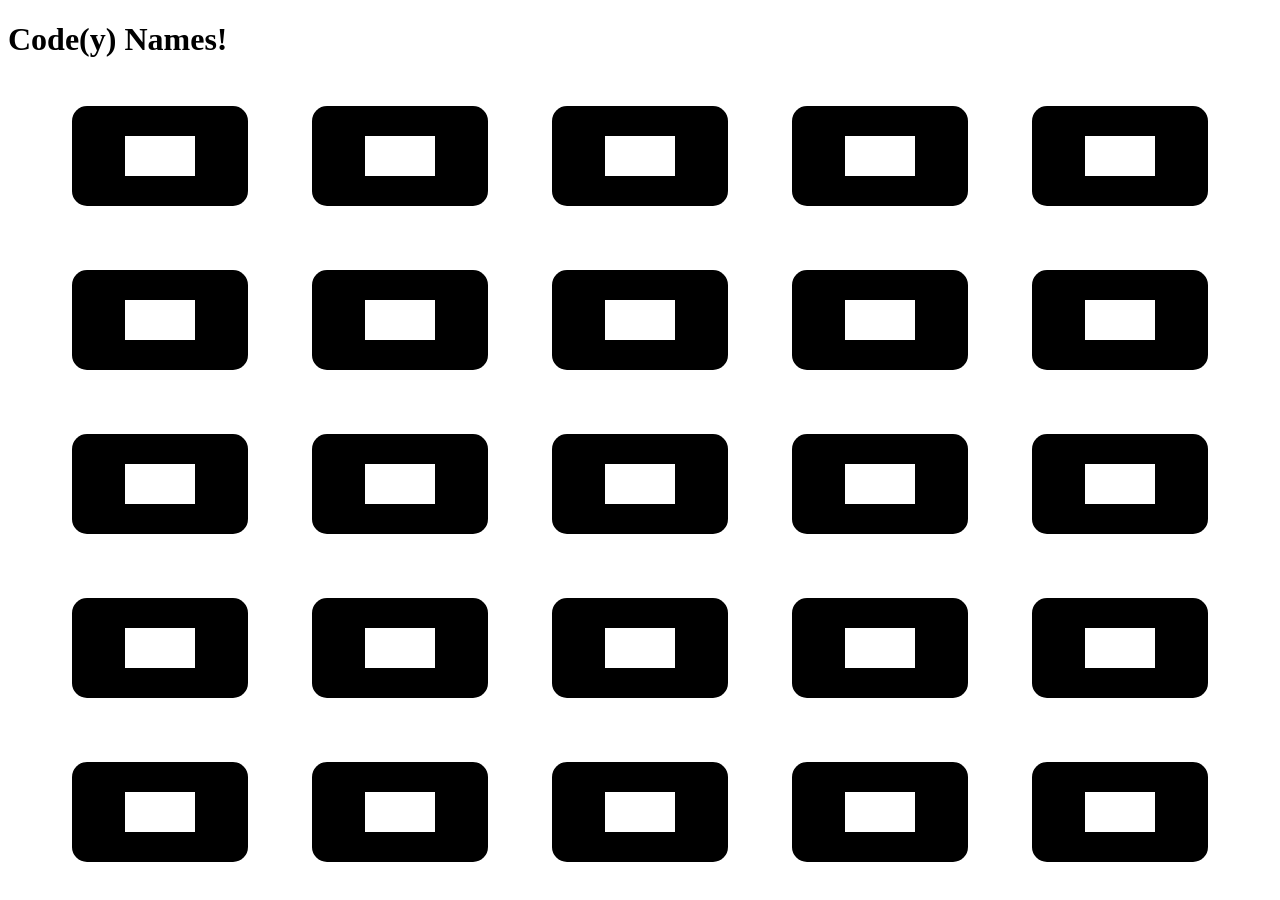
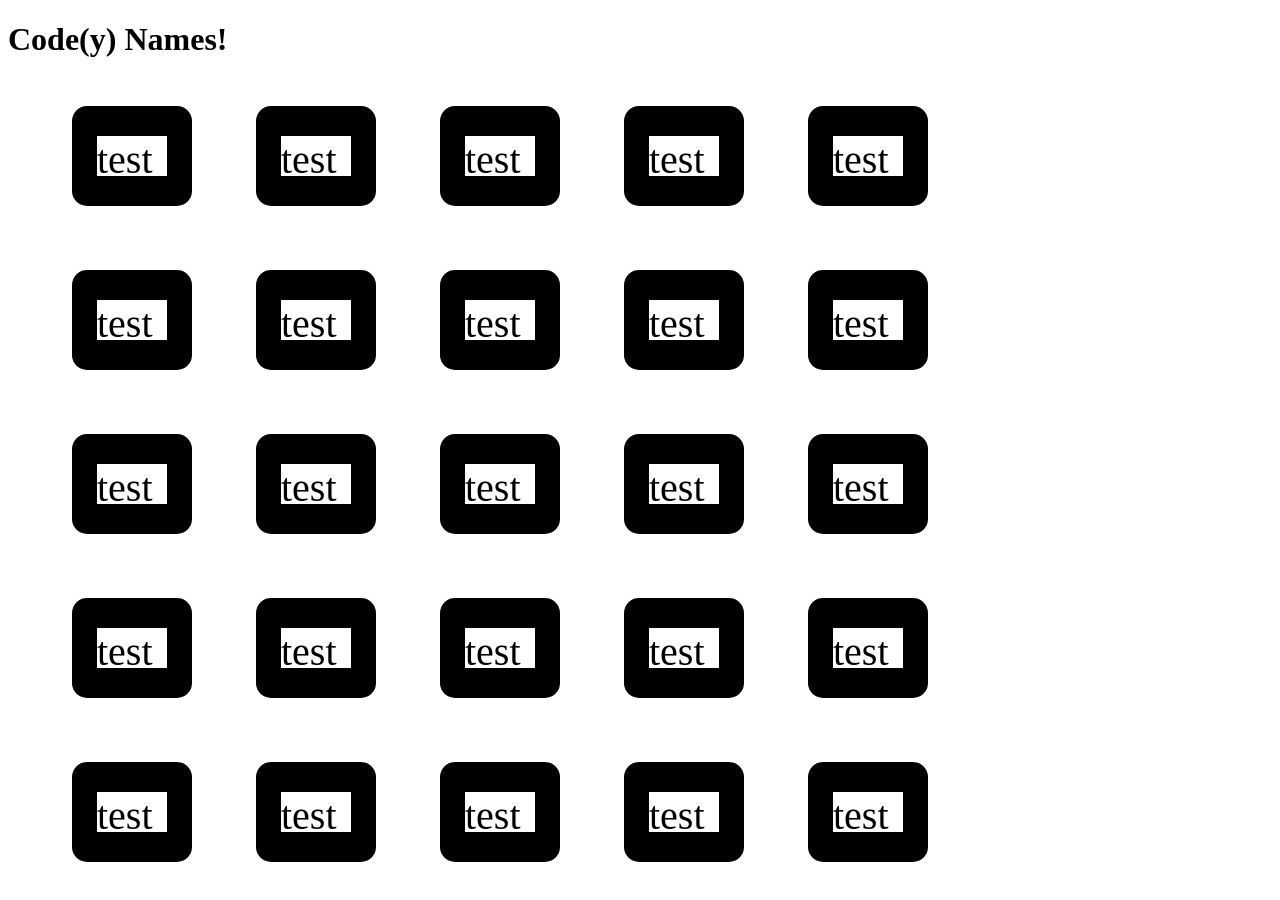
Before and after one commit to cvassalos/code_names, a plain HTML site: page index.html in a window 1280 px wide. Drawn offline with Linux system fonts and the light colour scheme.

Commit message:
Did some slight styling, add scripting to display the text test in all the cards

```diff
--- a/index.html
+++ b/index.html
@@ -47,5 +47,7 @@
         <div class="word_card"><div class="word"></div></div>
         <div class="word_card"><div class="word"></div></div>
     </div>
+
+    <script src="script.js"></script>
 </body>
 </html>
--- a/script.js
+++ b/script.js
@@ -1,3 +1,5 @@
-let words = document.querySelectorAll("word")
+let words = document.querySelectorAll(".word")
 
-words.innerHTML = "test"
+for (let i = 0; i < words.length; i++) {
+    words[i].innerHTML = "test";
+}
--- a/styles.css
+++ b/styles.css
@@ -5,7 +5,7 @@
 
 .word_card {
     position: relative;
-    width: 250px;
+    width: 10%;
     height: 100px;
     margin: 1rem 2rem;
     background-color: black;
@@ -21,5 +21,6 @@
     margin-right: auto;
     width: 70px;
     height: 40px;
+    font-size: 2.5em;
     background-color: #fff;
 }
```
